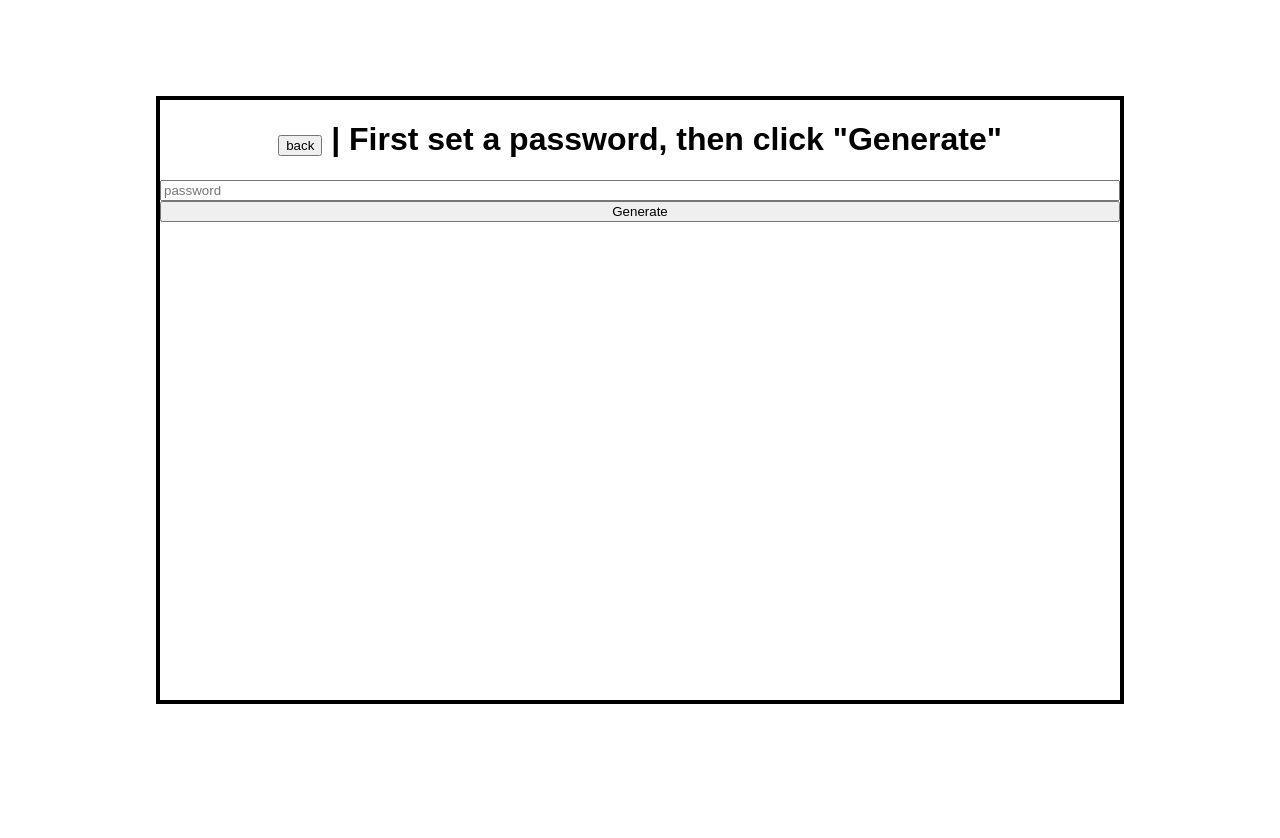
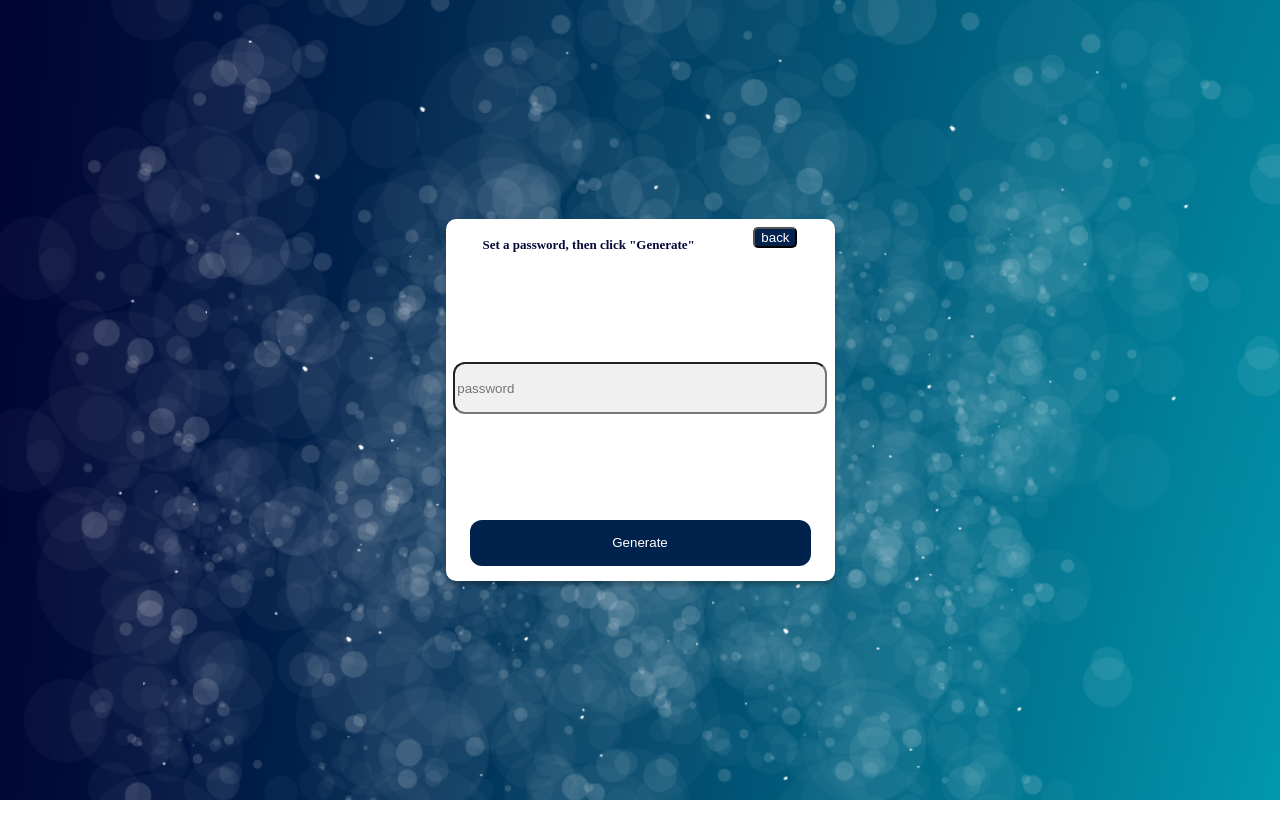
Before and after one commit to craigh8888/apex-react, a React (Create React App) app: page /apex-react/sign-up in a window 1280 px wide. Both pictures are taken after a click on the button "Create Wallet". Shown: the top 838 px of the page. Before the commit the page ends 800 px from the top, so only its background shows below. Built offline with nearby package versions, Linux system fonts and the light colour scheme.

Commit message:
updated sign up with style

```diff
--- a/src/pages/SignUp.js
+++ b/src/pages/SignUp.js
@@ -12,64 +12,115 @@ export default function SignUp() {
 
 
     return (
-        <div className="sign-up">
+
+        <div className="sign-up"> <div className="overlay"></div>
             {content === "onboard" ?
             <div className='onboard'>
-                <h1>Create or Import a wallet</h1>
-                <button onClick={()=>{setContent("create");}}>Create Wallet</button>
-                <button onClick={()=>{setContent("import")}}>Import Wallet</button>
+                <h1 className="sign-up-header">Create or Import a wallet</h1>
+                <div className='onboard-body'>
+                <button className="btn" onClick={()=>{setContent("create");}}>Create Wallet</button>
+                <button className="btn" onClick={()=>{setContent("import")}}>Import Wallet</button>
+                </div>
             </div>
             : <></>}
 
             {content === "create" ?
             <div className='create-wallet'>
-                <h1><button onClick={()=>{setContent("onboard");}}>back</button> | First set a password, then click "Generate"</h1>
-                <input type="text" value={password} onChange={(e)=>{setPassword(e.target.value)}} placeholder="password"/>
-                <button onClick={()=>{setContent("create-backup")}}>Generate</button>
+
+                <div className="create-wallet-header">
+                <h1 className='sign-up-header'> Set a password, then click "Generate"</h1>
+                <button className="back-btn" onClick={()=>{setContent("onboard");}}>back</button>
+                </div>
+
+                <div className="create-wallet-body">
+                <input className="input"type="text" value={password} onChange={(e)=>{setPassword(e.target.value)}} placeholder="password"/>
+                </div>
+
+                <div className="create-wallet-footer">
+                <button className="btn"onClick={()=>{setContent("create-backup")}}>Generate</button>
+                </div>
             </div>
             :<></>}
             {content === "create-backup" ?
             <div className='create-wallet'>
-                <h1><button onClick={()=>{setContent("create");}}>back</button> | Write down your seed phrase then click "next" to verify you have backed up.</h1>
+                <div className='create-wallet-header'>
+                <h1 className="sign-up-header">Write down your seed phrase then click "next" to verify you have backed up.</h1>
+                <button className="back-btn" onClick={()=>{setContent("create");}}>back</button>
+                </div>
+                <div className='create-wallet-body'>
                 <span>some seed phrase</span>
-                <button onClick={()=>{setContent("create-verify")}}>Next</button>
+                </div>
+                <div className='create-wallet-footer'>
+                <button className="btn" onClick={()=>{setContent("create-verify")}}>Next</button>
+                </div>
+
+
+
             </div>
             :<></>}
             {content === "create-verify" ?
             <div className='create-wallet'>
-                <h1><button onClick={()=>{setContent("create-backup");}}>back</button> | Enter your seed phrase that you have written down to verify its correct</h1>
-               <input type="text" placeholder='seed word 1' />
-               <input type="text" placeholder='seed word 2' />
-               <input type="text" placeholder='seed word 3' />
-               <input type="text" placeholder='seed word 4' />
-               <input type="text" placeholder='seed word 5' />
-               <input type="text" placeholder='seed word 6' />
-               <input type="text" placeholder='seed word 7' />
-               <input type="text" placeholder='seed word 8' />
-               <input type="text" placeholder='seed word 9' />
-               <input type="text" placeholder='seed word 10' />
-               <input type="text" placeholder='seed word 11' />
-               <input type="text" placeholder='seed word 12' />
-                <button onClick={()=>{setContent("create-verify")}}>Finish</button>
-                <button onClick={()=>{alert("dont be a fool. Back up your seed phrase.")}}>skip</button>
+                <div className='create-wallet-header'>
+                <h1 className="sign-up-header">Enter your seed phrase that you have written down to verify its correct</h1>
+                <button className="back-btn"onClick={()=>{setContent("create-backup");}}>back</button>
+                </div>
+                <div className='create-wallet-body '>
+                <div className='create-wallet-verify-grid'>
+                <input className="input-verify"type="text" placeholder='seed word 1' />
+               <input className="input-verify"type="text" placeholder='seed word 2' />
+               <input className="input-verify"type="text" placeholder='seed word 3' />
+               <input className="input-verify"type="text" placeholder='seed word 4' />
+               <input className="input-verify"type="text" placeholder='seed word 5' />
+               <input className="input-verify"type="text" placeholder='seed word 6' />
+               <input className="input-verify"type="text" placeholder='seed word 7' />
+               <input className="input-verify"type="text" placeholder='seed word 8' />
+               <input className="input-verify"type="text" placeholder='seed word 9' />
+               <input className="input-verify"type="text" placeholder='seed word 10' />
+               <input className="input-verify"type="text" placeholder='seed word 11' />
+               <input className="input-verify"type="text" placeholder='seed word 12' />
+               </div>
+                </div>
+                <div className='create-wallet-footer'>
+                <button className="btn"onClick={()=>{setContent("create-verify")}}>Finish</button>
+                <button className="btn"onClick={()=>{alert("dont be a fool. Back up your seed phrase.")}}>skip</button>
+
+                </div>
             </div>
             :<></>}
 
 
             {content === "import" ?
             <div className='import-wallet'>
-                 <h1><button onClick={()=>{setContent("onboard");}}>back</button> | First set a password, then click "next"</h1>
-                <input type="text" value={password} onChange={(e)=>{setPassword(e.target.value)}} placeholder="password"/>
-                <button onClick={()=>{setContent("import-mnemonic");}}>next</button>
+                <div className='import-wallet-header'>
+                    <h1 className='sign-up-header'> Set a password, then click "next"</h1>
+                 <button className="back-btn" onClick={()=>{setContent("onboard");}}>back</button>
+                 </div>
+
+                 <div className="import-wallet-body">
+                  <input className="input"type="text" value={password} onChange={(e)=>{setPassword(e.target.value)}} placeholder="password"/>
+                </div>
+                <div className="import-wallet-footer">
+                <button className="btn" onClick={()=>{setContent("import-mnemonic");}}>next</button>
+                </div>
             </div>
             :<></>}
             {content === "import-mnemonic" ?
             <div className='import-wallet'>
-                 <h1><button onClick={()=>{setContent("import");}}>back</button> | Enter your mnemonic phrase, then click "import"</h1>
-                <input type="text" value={mnemonic} onChange={(e)=>{setMnemonic(e.target.value)}} placehold="mnemonic"/>
-                <button onClick={()=>{alert("importing...")}}>import</button>
+                <div className='import-wallet-header'>
+                <h1 className="sign-up-header">Enter your mnemonic phrase, then click "import"</h1>
+                <button className="back-btn" onClick={()=>{setContent("import");}}>back</button>
+                </div>
+                <div className='import-wallet-body'>
+                <input className="input"type="text" value={mnemonic} onChange={(e)=>{setMnemonic(e.target.value)}} placeholder="mnemonic phrase"/>
+                </div>
+                <div className='import-wallet-footer'>
+                <button className="btn"onClick={()=>{alert("importing...")}}>import</button>
+                </div>
+
+
             </div>
             :<></>}
         </div>
+
     );
 }
--- a/src/styles/SignUp.css
+++ b/src/styles/SignUp.css
@@ -1,3 +1,4 @@
+
 .sign-up{
     display: flex;
     flex-direction: column;
@@ -5,29 +6,176 @@
     height: 100%;
     align-items: center;
     justify-content: center;
+    align-self: center;
+    padding: none;
+    background: url('../images/image-bg.svg') center center/cover no-repeat;
 
+}
+.sign-up .overlay{
+    background: url('../images/overlay-bg.png') center center/cover no-repeat;
+    object-fit: cover;
+    width: 100%;
+    z-index: 0;
+    height: calc(100% + 80px);
+    position: absolute;
+    display: block;
+    top: 0;
+    left: 0;
+    right: 0;
+}
+.sign-up-header{
+
+font-family: 'Poppins';
+font-style: normal;
+font-weight: 600;
+font-size: 13px;
+line-height: 20px;
+/* identical to box height */
+
+text-align: center;
+
+color: #040936;
 }
 .onboard{
     display: flex;
     flex-direction: column;
-    width: 75%;
-    height: 75%;
-    border: 4px black solid;
+    position: absolute;
+    width: 389px;
+    height: 362px;
+    margin: auto;
+    background: #FFFFFF;
+    box-shadow: 0px 4px 4px rgba(0, 0, 0, 0.25);
+    border-radius: 10px;
 
+}
+.onboard-body{
+    display: flex;
+    flex-direction: row;
+    width: border-box;
+    height: 100%;
+    justify-content: end;
+    align-items: flex-end;
+}
+.btn{
+margin: 2%;
+width: 341px;
+height: 46px;
+background: #00224C;
+border-radius: 12px;
+color: #FFFFFF;
+align-self: flex-end;
+}
+.back-btn{
+    display: flex;
+    width:fit-content;
+    background: #00224C;
+    border-radius: 5px;
+    color: #FFFFFF;
+    align-self: flex-start;
+    cursor: pointer;
+
+}
+.input{
+    display: flex;
+    width: border-box;
+    height: 46px;
+    background: #F0F0F0;
+    border-radius: 12px;
+    margin: 2%;
+}
+.input-verify{
+    display: flex;
+    width: 90%;
+    height: 2em;
+    background: #F0F0F0;
+    border-radius: 12px;
 }
 .import-wallet{
     display: flex;
     flex-direction: column;
-    width: 75%;
-    height: 75%;
-    border: 4px black solid;
+    position: absolute;
+    width: 389px;
+    height: 362px;
+    background: #FFFFFF;
+    box-shadow: 0px 4px 4px rgba(0, 0, 0, 0.25);
+    border-radius: 10px;
 
 }
+.import-wallet-header{
+    display: flex;
+    flex-direction: row;
+    width: border-box;
+    height: fit-content;
+    align-items: center;
+    justify-content: space-around;
+    margin: 2%;
+}
+.import-wallet-body{
+    display: flex;
+    flex-direction: column;
+    width: 100%;
+    height: 100%;
+    justify-content: center;
+}
+.import-wallet-footer{
+    display: flex;
+    flex-direction: row;
+    width: border-box;
+    height: fit-content;
+    justify-content: center;
+    margin: 2%;
+}
+
 .create-wallet{
     display: flex;
     flex-direction: column;
-    width: 75%;
-    height: 75%;
-    border: 4px black solid;
+    position: absolute;
+    width: 389px;
+    height: 362px;
+    background: #FFFFFF;
+    box-shadow: 0px 4px 4px rgba(0, 0, 0, 0.25);
+    border-radius: 10px;
 
 }
+.create-wallet-header{
+    display: flex;
+    flex-direction: row;
+    width: border-box;
+    height: fit-content;
+    align-items: center;
+    justify-content: space-around;
+    margin: 2%;
+}
+.create-wallet-body{
+    display: flex;
+    flex-direction: column;
+    width: 100%;
+    height: 100%;
+
+    justify-content: center;
+
+
+}
+.create-wallet-footer{
+    display: flex;
+    flex-direction: row;
+    width: border-box;
+    height: fit-content;
+    align-items: center;
+    justify-content: space-around;
+    margin: 2%;
+}
+.create-wallet-verify-grid{
+    display: grid;
+    grid-template-columns: auto auto auto auto;
+    grid-template-rows: auto auto auto;
+    width: border-box;
+    height: 100%;
+    justify-content: center;
+    align-items: center;
+    column-gap: 1%;
+    row-gap: 1%;
+    padding: 2%;
+
+
+}
```
